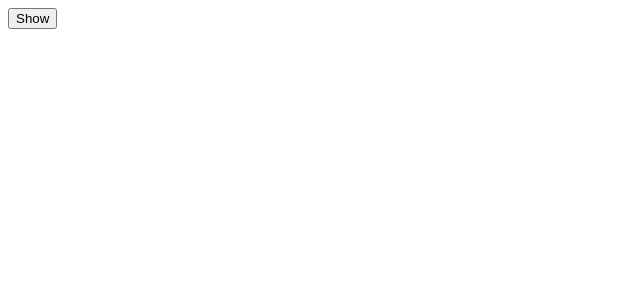
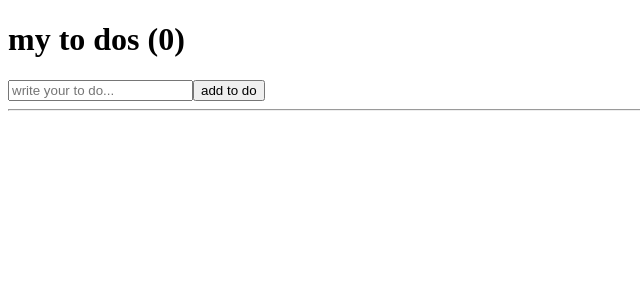
Before and after one commit to qudrn0501/react-nomad-movie, a React (Create React App) app in the folder le-arcte/: page / in a window 1280 px wide. Shown: the top 300 px of the page, without its empty margins (0-640 px from the left). Built offline with nearby package versions, Linux system fonts and the light colour scheme.

Commit message:
my to dos

```diff
--- a/le-arcte/src/App.js
+++ b/le-arcte/src/App.js
@@ -1,22 +1,34 @@
-import { useState, useEffect } from "react";
-
-function Hello() {
-  useEffect(() => {
-    console.log("hi :)");
-    return function(){
-      console.log("bye :(");
-    }
-  }, []);
-  return <h1>hello</h1>
-}
+import { useState } from "react";
 
 function App() {
-  const [showing, setShowing] = useState(false);
-  const onClick = () => setShowing((prev) => !prev);
+  const [toDo, setToDo] = useState("");
+  const [toDos, setToDos] = useState([]);
+  const onChange = (event) => setToDo(event.target.value);
+  const onSubmit = (event) => {
+    event.preventDefault();
+    if(toDo === "") {
+      return;
+    }
+    setToDos((currentArray) => [toDo, ...currentArray]);
+    setToDo("");
+  };
+  console.log(toDos)
   return (
   <div>
-    {showing ? <Hello /> : null}
-    <button onClick={onClick}>{showing ? "Hide" : "Show"}</button>
+    <h1>my to dos ({toDos.length})</h1>
+    <form onSubmit={onSubmit}>
+      <input
+        onChange={onChange}
+        value={toDo}
+        type="text"
+        placeholder="write your to do..."
+      />
+      <button>add to do</button>
+    </form>
+    <hr />
+    <ul>
+      {toDos.map((item, index) => (<li key={index}>{item}</li>))}
+    </ul>
   </div>
   );
 }
```
